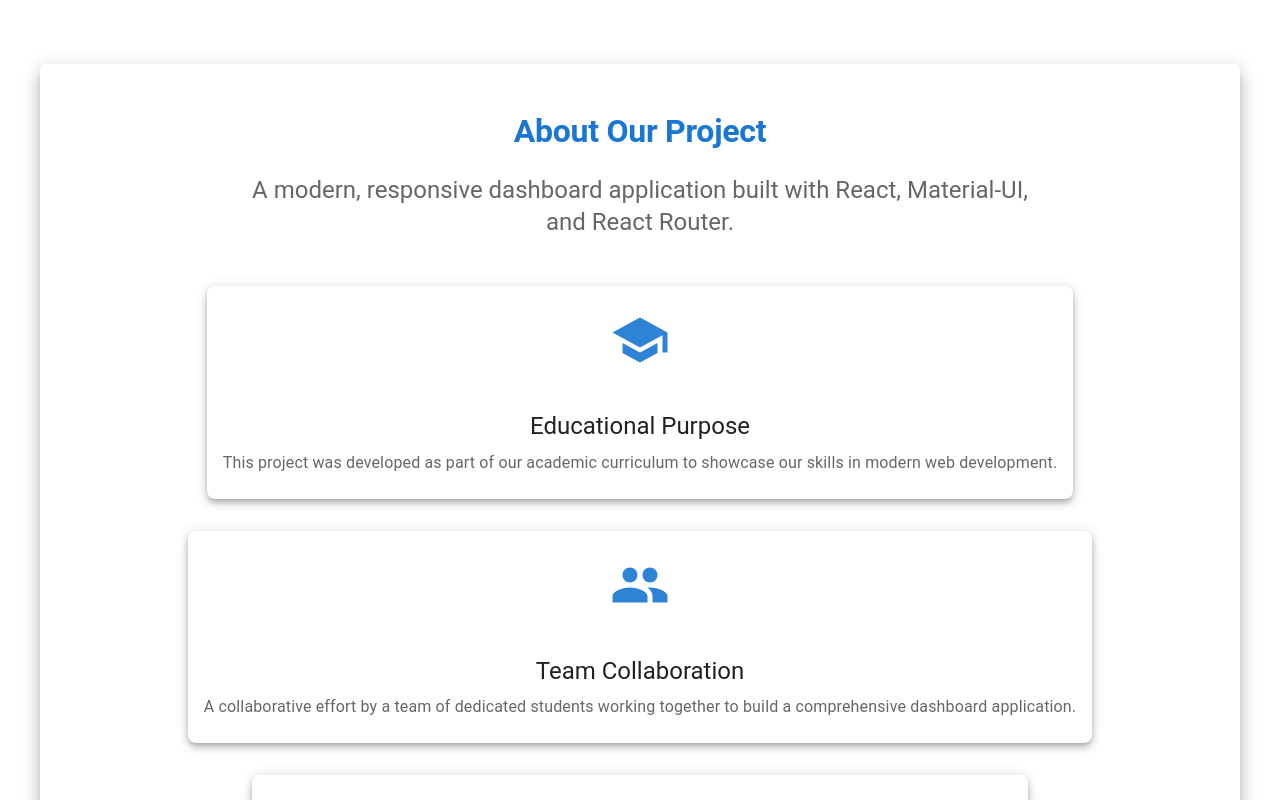
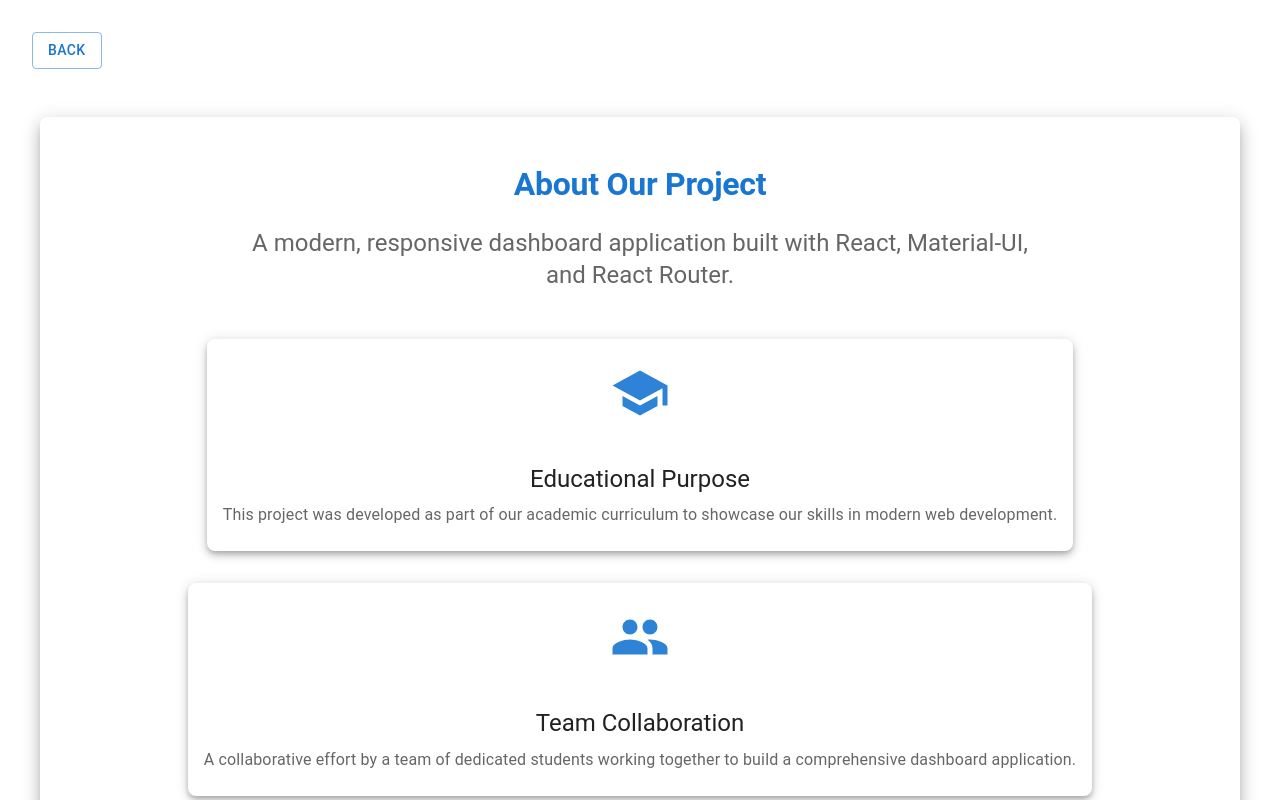
Before and after one commit to userkace/6apsi-badge-exam, a React (Create React App) app: page /about in a window 1280 px wide. Shown: the top 800 px of the page. Built offline with nearby package versions, Linux system fonts and the light colour scheme.

Commit message:
Update About.js

```diff
--- a/src/pages/About.js
+++ b/src/pages/About.js
@@ -11,9 +11,11 @@
   Divider,
   useTheme,
   useMediaQuery,
-  styled
+  styled,
+  Button
 } from '@mui/material';
-import { School, Group, Code } from '@mui/icons-material';
+import { School, Group, Code } from '@mui/icons-material'; //buton
+import { useNavigate } from 'react-router-dom';
 
 const StyledPaper = styled(Paper)(({ theme }) => ({
   padding: theme.spacing(6, 4),
@@ -65,6 +67,7 @@
 const About = () => {
   const theme = useTheme();
   const isMobile = useMediaQuery(theme.breakpoints.down('sm'));
+  const navigate = useNavigate(); //for back button
 
   return (
     <Container
@@ -77,6 +80,16 @@
         px: { xs: 2, sm: 3, md: 4 }
       }}
     >
+      {/* Back Button */}
+      <Box width="100%" mb={2} display="flex" justifyContent="flex-start">
+        <Button
+          variant="outlined"
+          color="primary"
+          onClick={() => navigate(-1)}
+        >
+          Back
+        </Button>
+      </Box>
       <StyledPaper elevation={3}>
         <Box textAlign="center" mb={6} width="100%">
           <Typography
```
